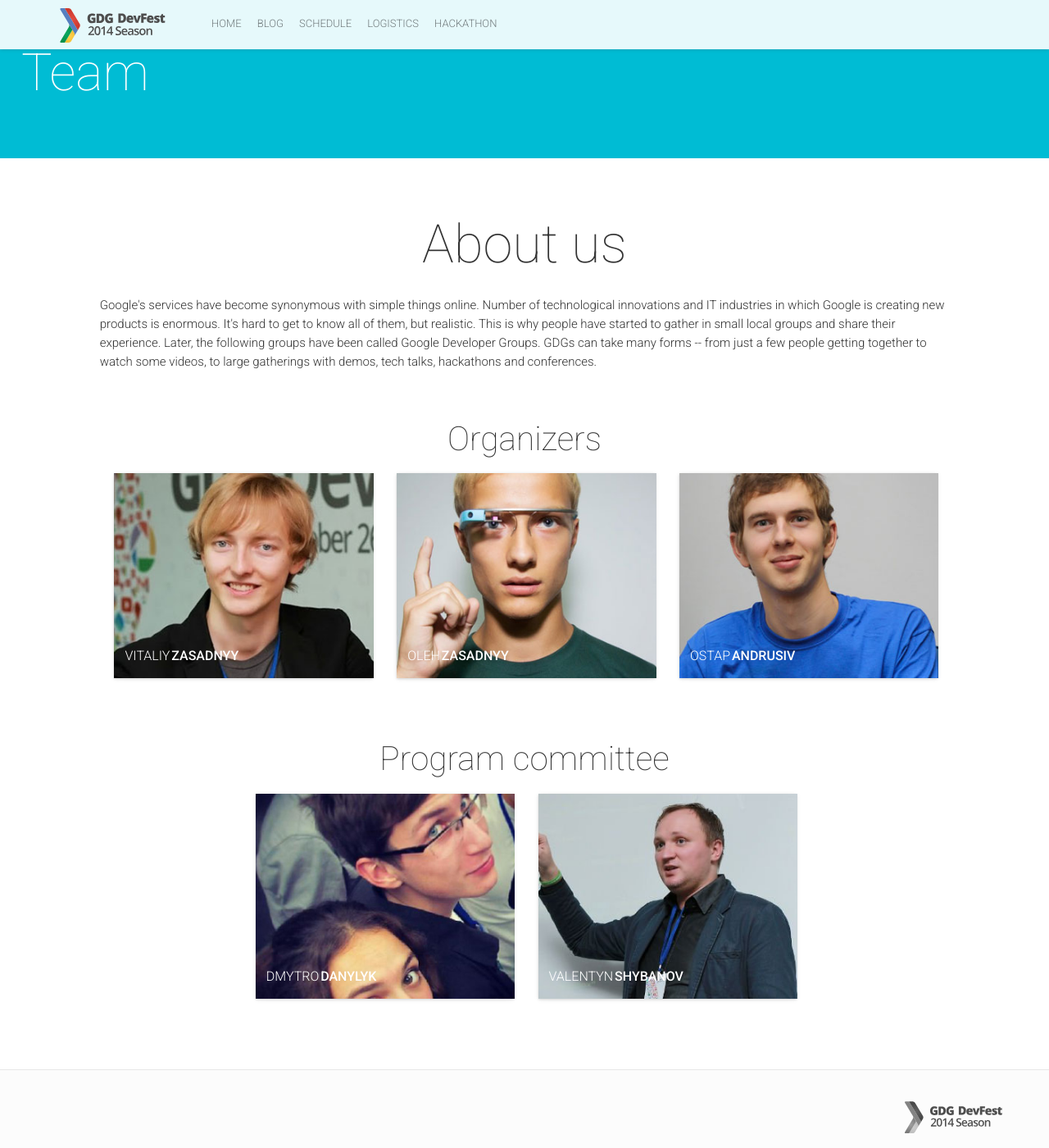
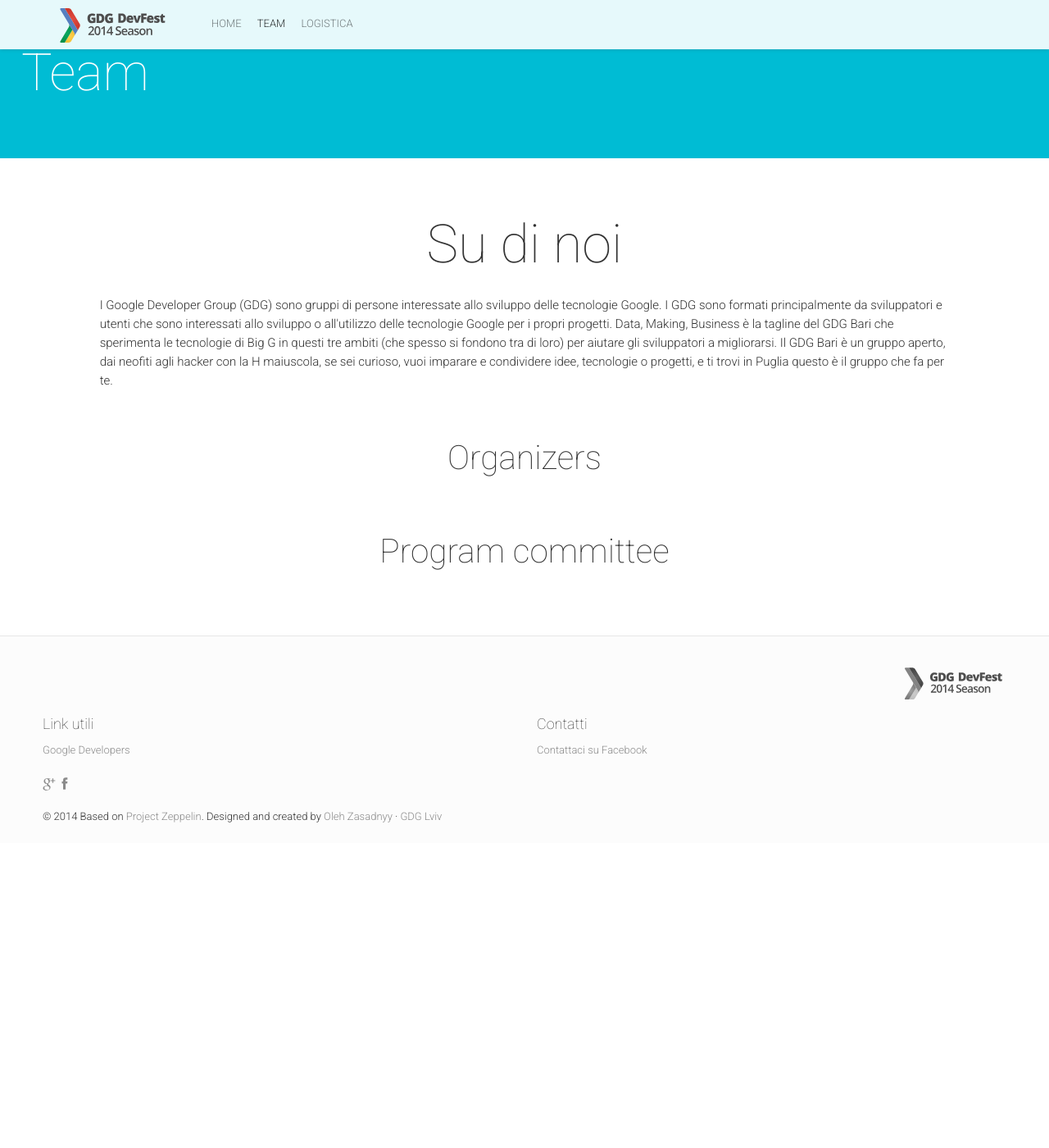
Before and after one commit to GDGNairobi/devfest2017-website, a Jekyll site: the page built from team.html, in a window 1280 px wide and 1400 px high, scrolled down 214 px. Shown: the whole window at 82% size. Built offline with Jekyll 4.4.1, drawn with Linux system fonts in a browser that asks for light colours; nearby versions of some CDN libraries; comment, search, counter and statistics services are not loaded; after the commit the page ends 1242 px from its top, so only the background shows below that; some of the changed text lies outside the part shown.

Commit message:
Add logistics.

```diff
--- a/_config.yml
+++ b/_config.yml
@@ -43,15 +43,16 @@
 # Navigation
 navigationLinks:
  - {permalink: "/", text: "Home"}
- - {permalink: "/blog/", text: "Blog"}
- - {permalink: "/schedule/", text: "Schedule"}
+ # - {permalink: "/blog/", text: "Blog"}
+ # TODO: Add Speakers
+ # - {permalink: "/schedule/", text: "Schedule"}
  # TODO: Add Speakers
  # - {permalink: "/speakers/", text: "Speakers"}
- # TODO: Add team
- # - {permalink: "/team/", text: "Team"}
+ - {permalink: "/team/", text: "Team"}
 
- - {permalink: "/logistics/", text: "Logistics"}
- - {permalink: "/hackathon/", text: "Hackathon"}
+ - {permalink: "/logistics/", text: "Logistica"}
+ # TODO: Add Hackathon
+ # - {permalink: "/hackathon/", text: "Hackathon"}
 bottomNavigationLinks:
  - {link: "https://bit.ly/dfua-c4p", text: "Become a speaker"}
 rightNavigationButtons:
@@ -180,82 +181,80 @@
 
 # Footer
 socialLinks:
- - {link: "https://plus.google.com/b/102444623953913144164", icon: "google-plus"}
- - {link: "https://twitter.com/intent/user?screen_name=GDGLviv", icon: "twitter"}
- - {link: "https://facebook.com/GDGLviv", icon: "facebook"}
- - {permalink: "/feed.xml", icon: "rss"}
+ - {link: "https://plus.google.com/+GDGBari", icon: "google-plus"}
+# - {link: "https://twitter.com/intent/user?screen_name=GDGLviv", icon: "twitter"}
+ - {link: "https://facebook.com/GDGBari", icon: "facebook"}
+# - {permalink: "/feed.xml", icon: "rss"}
 footerBlocks:
  -
-  title: "Links"
+  title: "Link utili"
   links:
-   - {link: "http://gdg.org.ua", text: "GDG.org.ua"}
+#   - {link: "http://gdg.org.ua", text: "GDG.org.ua"}
    - {link: "https://developers.google.com", text: "Google Developers"}
  -
-  title: "Contacts"
+  title: "Contatti"
   links:
-   - {link: "mailto:lviv@gdg.org.ua", text: "lviv@gdg.org.ua"}
- -
-  title: "FAQ"
-  links:
-   - {permalink: "/cod/", text: "Code of Conduct"}
+   - {link: "https://facebook.com/GDGBari", text: "Contattaci su Facebook"}
 
 # Blog
 blogTitle: "Latest news"
 blogCommentsEnabled: true
-discusShortName: "devfestua"
+discusShortName: "dfba17"
 
 # Speakers List Block
 # TODO: Set to true after Speakers page is complete
 showSessions: false
 
 # Team Block
-teamBlockTitle: "About us"
-aboutUs: "Google's services have become synonymous with simple things online. Number of technological innovations and IT industries in which Google is creating new products is enormous. It's hard to get to know all of them, but realistic. This is why people have started to gather in small local groups and share their experience. Later, the following groups have been called Google Developer Groups. GDGs can take many forms -- from just a few people getting together to watch some videos, to large gatherings with demos, tech talks, hackathons and conferences."
+teamBlockTitle: "Su di noi"
+aboutUs: "I Google Developer Group (GDG) sono gruppi di persone interessate allo sviluppo delle tecnologie Google. I GDG sono formati principalmente da sviluppatori e utenti che sono interessati allo sviluppo o all'utilizzo delle tecnologie Google per i propri progetti.
+Data, Making, Business è la tagline del GDG Bari che sperimenta le tecnologie di Big G in questi tre ambiti (che spesso si fondono tra di loro) per aiutare gli sviluppatori a migliorarsi.
+Il GDG Bari è un gruppo aperto, dai neofiti agli hacker con la H maiuscola, se sei curioso, vuoi imparare e condividere idee, tecnologie o progetti, e ti trovi in Puglia questo è il gruppo che fa per te."
 
 # Logistics Find Way Block
-findWayTitle: "Find your way here"
+findWayTitle: "Come arrivare"
 findWayDistance: "Distance"
 findWayDriving: "DRIVING"
 findWayWalking: "WALKING"
 findWayBicycling: "BICYCLING"
 findWayTransit: "TRANSIT"
-findWayFindFlight: "Find Flight"
-logisticsMapCenterCoordinates: "49.056728, 3.117289"
-logisticsMapMobileCenterCoordinates: "48.335365, 23.711648"
-logisticsMapAutoDirections: false
+findWayFindFlight: "Trova voli"
+logisticsMapCenterCoordinates: "41.109048, 16.8783749"
+logisticsMapMobileCenterCoordinates: "41.109048, 16.8783749"
+logisticsMapAutoDirections: true
 
 # Logistics Direction Details Block
 directionDetailsImage: "direction-details.jpg"
-directionDetailsTitle: "Get around Lviv"
+directionDetailsTitle: "Bari"
 directionDetailsCards:
- - {title: "From the Airport", information: 'Airport is right at the city border. It is easily reachable by car, public transport or taxi. More information is available at <a href="http://lwo.aero/en/transport">airport website</a>.'}
- - {title: "Public Transit", information: 'Google Transit is available in Lviv. So you can find your way in Google Maps. Moreover, you can download any of the offline public transit apps available for Lviv.'}
- - {title: "Hotels", information: 'Lviv has lots of great hotels and hostels. More information will be available later.'}
-directionDetailsWideCards:
- -
-  title: "Questions?"
-  subCards:
-   -
-    title: "Hotels"
-    links:
-     - {link: "https://plus.google.com/b/102444623953913144164", text: "InterContinental"}
-     - {link: "https://plus.google.com/b/102444623953913144164", text: "The Hotel Rex"}
-     - {link: "https://plus.google.com/b/102444623953913144164", text: "Westin Market Street"}
-     - {link: "https://plus.google.com/b/102444623953913144164", text: "Hotel Adagio"}
-   -
-    title: "Registration"
-    links:
-     - {link: "https://plus.google.com/b/102444623953913144164", text: "InterContinental"}
-     - {link: "https://plus.google.com/b/102444623953913144164", text: "The Hotel Rex"}
-     - {link: "https://plus.google.com/b/102444623953913144164", text: "Westin Market Street"}
-     - {link: "https://plus.google.com/b/102444623953913144164", text: "Hotel Adagio"}
-   -
-    title: "Attendance Details"
-    links:
-     - {link: "https://plus.google.com/b/102444623953913144164", text: "InterContinental"}
-     - {link: "https://plus.google.com/b/102444623953913144164", text: "The Hotel Rex"}
-     - {link: "https://plus.google.com/b/102444623953913144164", text: "Westin Market Street"}
-     - {link: "https://plus.google.com/b/102444623953913144164", text: "Hotel Adagio"}
+ - {title: "Dall'aeroporto", information: 'Dall&#39;aeroporto di Bari - Palese è possibile raggiungere la stazione centrale sfruttando la metro o con la linea urbana 16.'}
+ - {title: "Mezzi pubblici", information: 'Da piazza A. Moro si possono prendere le linee numero 21 o 22. La prima, passando per via P. Petroni, via Carulli, piazza Luigi di Savoia, via Capruzzi, via Lattanzio, via M. Cristina di Savoia, giunge in via Re David dove è possibile scendere in prossimità dell&#39;ingresso B del Campus. La seconda, attraversando via P. Petroni, via Carulli, piazza Luigi di Savoia, via Capruzzi, via Lattanzio e via Postiglione consente di arrivare su via Amendola in prossimità delle entrate C e D del campus.'}
+ - {title: "Hotel", information: 'Siamo convenzionati con Hotel Campus'}
+# directionDetailsWideCards:
+# -
+#  title: "Questions?"
+#  subCards:
+#   -
+#    title: "Hotels"
+#    links:
+#     - {link: "https://plus.google.com/b/102444623953913144164", text: "InterContinental"}
+#     - {link: "https://plus.google.com/b/102444623953913144164", text: "The Hotel Rex"}
+#     - {link: "https://plus.google.com/b/102444623953913144164", text: "Westin Market Street"}
+#     - {link: "https://plus.google.com/b/102444623953913144164", text: "Hotel Adagio"}
+#   -
+#    title: "Registration"
+#    links:
+#     - {link: "https://plus.google.com/b/102444623953913144164", text: "InterContinental"}
+#     - {link: "https://plus.google.com/b/102444623953913144164", text: "The Hotel Rex"}
+#     - {link: "https://plus.google.com/b/102444623953913144164", text: "Westin Market Street"}
+#     - {link: "https://plus.google.com/b/102444623953913144164", text: "Hotel Adagio"}
+#   -
+#    title: "Attendance Details"
+#    links:
+#     - {link: "https://plus.google.com/b/102444623953913144164", text: "InterContinental"}
+#     - {link: "https://plus.google.com/b/102444623953913144164", text: "The Hotel Rex"}
+#     - {link: "https://plus.google.com/b/102444623953913144164", text: "Westin Market Street"}
+#     - {link: "https://plus.google.com/b/102444623953913144164", text: "Hotel Adagio"}
 
 # Hackathon
 hackathonTitle: "Hackathon"
--- a/_data/team.yml
+++ /dev/null
@@ -1,60 +0,0 @@
--
-  id: 0
-  name: "Vitaliy"
-  surname: "Zasadnyy"
-  title: "Sponsors and Speakers Manager"
-  thumbnailUrl: VitaliyZasadnyy.jpg
-  team: true
-  ribbon:
-    - {abbr: "GDG", title: "Google Developer Group"}
-  social:
-    - {name: "google-plus", link: "https://google.com/+VitalikZasadnyy"}
-    - {name: "twitter", link: "https://twitter.com/zasadnyy"}
-    - {name: "github", link: "https://github.com/zasadnyy"}
-    - {name: "site", link: "http://zasadnyy.com/"}
--
-  id: 1
-  name: "Oleh"
-  surname: "Zasadnyy"
-  title: "Designer and Web Developer"
-  thumbnailUrl: OlehZasadnyy.jpg
-  team: true
-  ribbon:
-    - {abbr: "GDG", title: "Google Developer Group"}
-  social:
-    - {name: "google-plus", link: "https://google.com/+OlehZasadnyy"}
-    - {name: "github", link: "https://github.com/ozasadnyy"}
--
-  id: 2
-  name: "Ostap"
-  surname: "Andrusiv"
-  title: "Sponsors and Speakers Manager"
-  thumbnailUrl: OstapAndrusiv.jpg
-  team: true
-  ribbon:
-    - {abbr: "GDG", title: "Google Developer Group"}
-  social:
-    - {name: "google-plus", link: "https://google.com/+OstapAndrusiv"}
-    - {name: "twitter", link: "https://twitter.com/p1f"}
-    - {name: "site", link: "http://andrusiv.com/"}
--
-  id: 4
-  name: "Dmytro"
-  surname: "Danylyk"
-  title: "Android Program Committee"
-  thumbnailUrl: DmytroDanylyk.jpg
-  subTeam: true
-  social:
-    - {name: "google-plus", link: "https://plus.google.com/+DmytroDanylyk"}
-    - {name: "twitter", link: "https://twitter.com/dmytrodanylyk"}
-    - {name: "github", link: "https://github.com/dmytrodanylyk"}
--
-  id: 7
-  name: "Valentyn"
-  surname: "Shybanov"
-  title: "Web and Cloud Program Committee"
-  thumbnailUrl: ValentynShybanov.jpg
-  subTeam: true
-  social:
-    - {name: "google-plus", link: "https://google.com/+ValentynShybanov"}
-    - {name: "site", link: "http://olostan.name/"}
--- a/logistics.html
+++ b/logistics.html
@@ -1,6 +1,6 @@
 ---
 layout: default
-title: Get ready to DevFest
+title: Pronto per DevFest?
 permalink: /logistics/
 ---
 
```
Also changed, not shown: _data/organizers.yml (+4 -4 lines), _data/partners.yml (+20 -20 lines).
